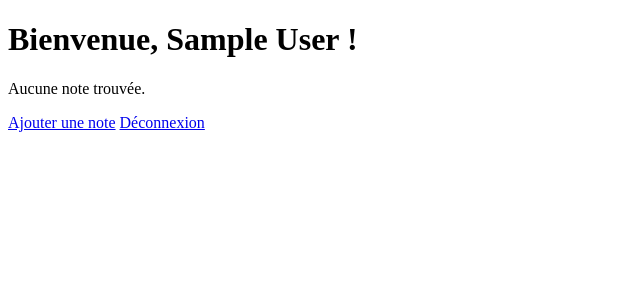
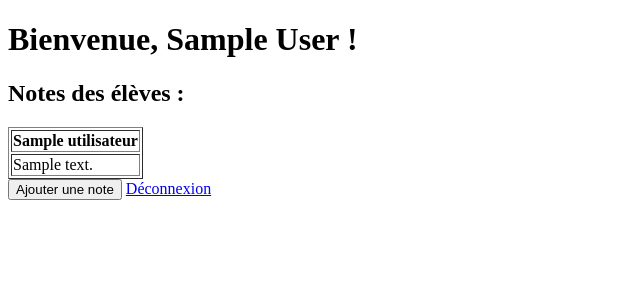
Before and after one commit to ptdrtkiyu/pronote, a Flask app: page / in a window 1280 px wide. Shown: the top 300 px of the page, without its empty margins (0-640 px from the left). Run offline with Flask 3, Linux system fonts and the light colour scheme; the visitor is signed in with stand-in values (Sample User, id 1); tables that the repository leaves empty hold one stand-in row (values such as "Sample post").

Commit message:
afficher notes

```diff
--- a/app.py
+++ b/app.py
@@ -49,28 +49,35 @@ def init_db():
 
 @app.route('/')
 def index():
-    role = session.get('role')  # Récupération du rôle dans la session
+    role = session.get('role')
     utilisateur = session.get('utilisateur')
 
-    notes = []
-    if utilisateur:
+    notes_par_eleve = {}
+
+    if utilisateur and role == 'prof':
         conn = get_db_connection()
         if conn:
             try:
                 cursor = conn.cursor(dictionary=True)
-                cursor.execute("SELECT id FROM utilisateurs WHERE nom_utilisateur = %s", (utilisateur,))
-                utilisateur_data = cursor.fetchone()
-
-                if utilisateur_data:
-                    utilisateur_id = utilisateur_data['id']
-                    cursor.execute("SELECT * FROM notes WHERE utilisateur_id = %s", (utilisateur_id,))
-                    notes = cursor.fetchall()
+                cursor.execute('''
+                    SELECT u.nom_utilisateur, n.note
+                    FROM notes n
+                    JOIN utilisateurs u ON n.utilisateur_id = u.id
+                ''')
+                for row in cursor.fetchall():
+                    nom = row['nom_utilisateur']
+                    note = row['note']
+                    if nom not in notes_par_eleve:
+                        notes_par_eleve[nom] = []
+                    notes_par_eleve[nom].append(note)
             except Error as e:
                 flash(f"Erreur lors de la récupération des notes : {e}", "danger")
             finally:
                 conn.close()
 
-    return render_template('index.html', utilisateur=utilisateur, notes=notes, role=role)
+    return render_template('index.html', utilisateur=utilisateur, role=role, notes_par_eleve=notes_par_eleve)
+
+
 
 
 @app.route('/ajouter_utilisateur', methods=['GET', 'POST'])
--- a/templates/ajouter_note.html
+++ b/templates/ajouter_note.html
@@ -17,7 +17,7 @@
 
         <br><br>
         <label for="note">Note :</label>
-        <input type="number" step="0.1" name="note" placeholder="Entrez une note entre 0 et 20" required>
+        <input type="number" step="0.25" name="note" placeholder="Entrez une note entre 0 et 20" required>
 
         <br><br>
         <button type="submit">Ajouter</button>
--- a/templates/index.html
+++ b/templates/index.html
@@ -9,26 +9,57 @@
     {% if utilisateur %}
     <h1>Bienvenue, {{ utilisateur }} !</h1>
 
-        {% if notes %}
+    {% if role == 'prof' %}
+        <h2>Notes des élèves :</h2>
+        {% if notes_par_eleve %}
+            <table border="1">
+                <thead>
+                    <tr>
+                        {% for nom_eleve in notes_par_eleve.keys() %}
+                            <th>{{ nom_eleve }}</th>
+                        {% endfor %}
+                    </tr>
+                </thead>
+                <tbody>
+                    <tr>
+                        {% for notes in notes_par_eleve.values() %}
+                            <td>
+                                {% for note in notes %}
+                                    {{ note }}<br>
+                                {% endfor %}
+                            </td>
+                        {% endfor %}
+                    </tr>
+                </tbody>
+            </table>
+        {% else %}
+            <p>Aucune note disponible.</p>
+        {% endif %}
+
+        <a href="{{ url_for('ajouter_note') }}"><button>Ajouter une note</button></a>
+
+    {% elif role == 'eleve' %}
         <h2>Vos notes :</h2>
+        {% if notes_par_eleve %}
             <ul>
-                {% for note in notes %}
-                    <li>{{ note.note }}</li>
+                {% for note in notes_par_eleve.values() %}
+                    <li>{{ note }}</li>
                 {% endfor %}
             </ul>
         {% else %}
             <p>Aucune note trouvée.</p>
         {% endif %}
-
-        {% if role == 'prof' %}
-            <a href="{{ url_for('ajouter_note') }}">Ajouter une note</a>
     {% endif %}
 
     <a href="{{ url_for('deconnexion') }}">Déconnexion</a>
 {% else %}
-        <h1>Bienvenue sur Pronote! !</h1>
+    <h1>Bienvenue sur notre site !</h1>
     <a href="{{ url_for('connexion') }}">Connexion</a>
     <a href="{{ url_for('ajouter_utilisateur') }}">Créer un utilisateur</a>
 {% endif %}
+
+
+
+
 </body>
 </html>
```
Lines whose indentation alone changed are shown as unchanged.
